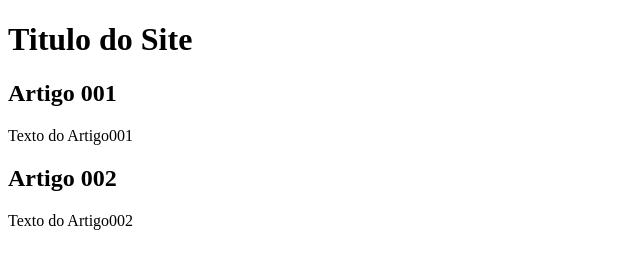
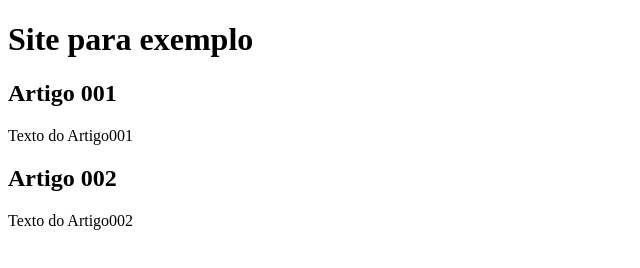
Before and after one commit to robsonlgalvao/projeto_site, a plain HTML site: page index.html in a window 1280 px wide. Shown: the whole page, without its empty margins (0-640 px from the left). Drawn offline with Linux system fonts and the light colour scheme.

Commit message:
Update index.html

```diff
--- a/index.html
+++ b/index.html
@@ -9,7 +9,7 @@
 <body>
     <main>
         <header>
-            <h1>Titulo do Site</h1>
+            <h1>Site para exemplo</h1>
         </header>
         <article>
             <h2> Artigo 001</h2>
```
